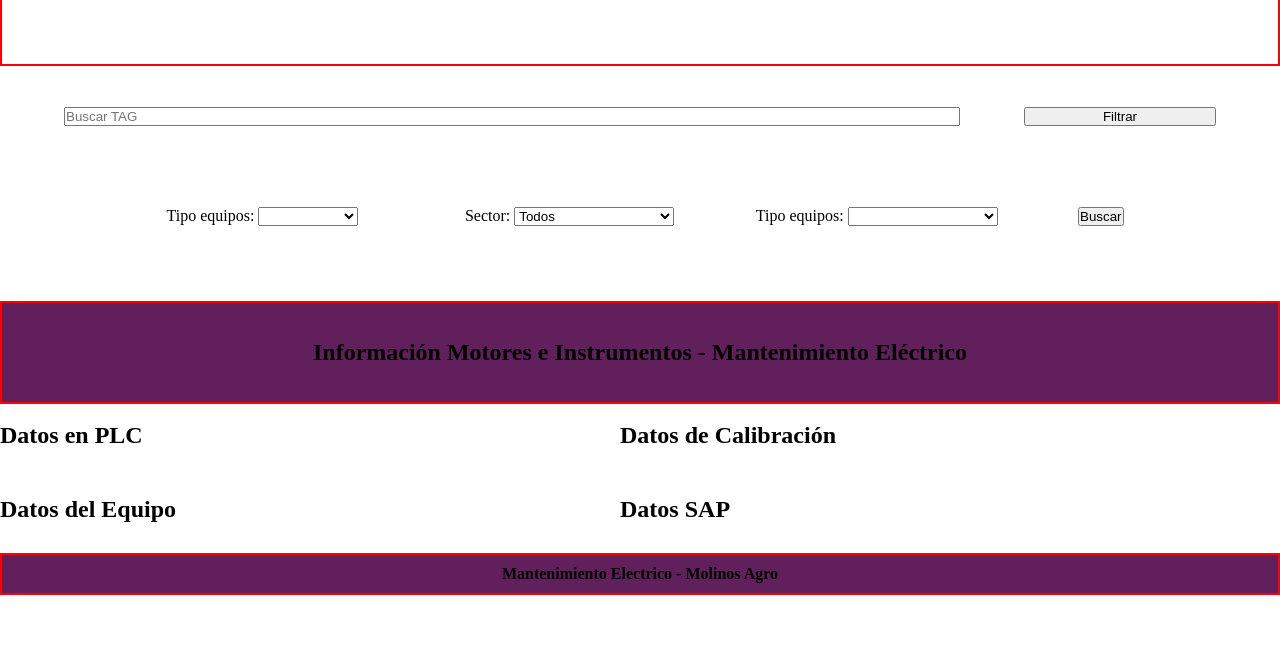
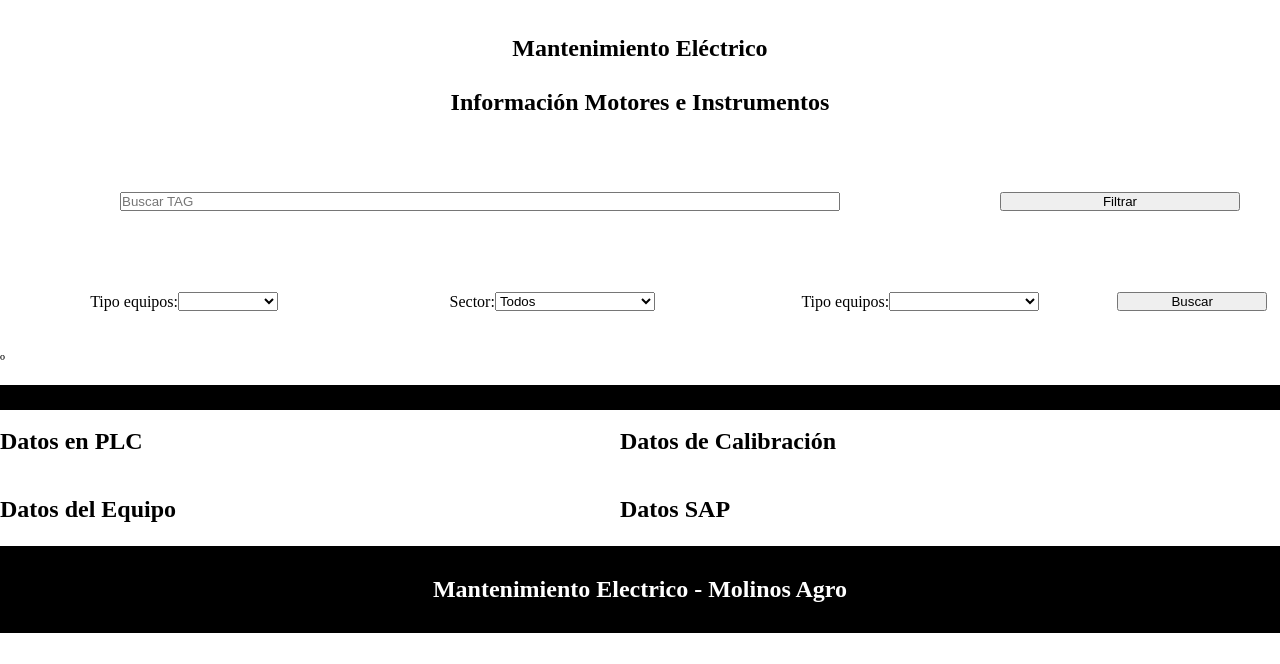
Before and after one commit to AlexCerliani/manteElecQR, a plain HTML site: page index.html in a window 1280 px wide. Shown: the part 136-800 px from the top of the page. Drawn offline with Linux system fonts and the light colour scheme; no server answers.

Commit message:
Boton buscar OK

```diff
--- a/css/styles.css
+++ b/css/styles.css
@@ -71,77 +71,102 @@ tr.even {
 }
 
 
-
-.logo{
+/*========================== HEADER ========================= */
+.encabezado{
     background-color: rgb(255, 255, 255);
     grid-area: item1;
+    display: flex;
+    flex-direction: column;
+    justify-content: center; /* Centra verticalmente */
+    align-items: center; /* Centra horizontalmente */
     text-align: center;
     text-justify: center;
     margin: 0px;
-    border: 2px solid rgba(255,0,0,255); /* a reemplazar */
-    padding: 10px;
+    border: 0px solid rgba(255,0,0,255); /* a reemplazar */
+    border-color: rgba(0,0,255,255);
+    padding: 0%;
 }
+.logo{
+    max-width: 100%; /* Para asegurar que la imagen no exceda el contenedor */
+    height: auto; /* Para mantener la proporción original de la imagen */
+}
+.titulo{
+
+}
+/*=========================================================== */
 
 
 
 
-.buscarProd {
-    grid-area: item10;
+
+
+/*========================== MAIN ========================= */
+.buscarProd-container {
+    grid-area: item40;
     display: flex;
     flex-direction: row;
-    justify-content: center;
-    align-items: center;
+    justify-content: space-between;
+    width: 100%;
 }
 
-.inputContainer {
-    position: relative;
-    flex: 1;
-    margin-right: 5%;
-    margin-left: 5%
+.inputContainer, .filtrarButtonContainer {
+  width: 75%;
+  display: flex;
+  flex-direction: column;
+  justify-content: center; /* Centra verticalmente */
+  align-items: center; /* Centra horizontalmente */
+}
+
+.filtrarButtonContainer {
+    width: 25%;
 }
 
 #inputBusqueda {
-    width: 100%;
-    padding-right: 30px; /* Ajusta según sea necesario */
+    width: 75%;
 }
 
 #filtrarButton {
-    min-width: 15%;
-    max-width: 15%;
-    margin-right: 5%;
+    width: 75%;
 }
 
 
 
 .dropdown-container{
-    grid-area: item12;
+    width: 100%;
+    grid-area: item41;
     display: flex;
     flex-direction: row;
-    justify-content: center;
-    align-items: center;
+    justify-content: space-between;
+    width: 100%;
 }
 
-.tipoEquiposDowndown-container{
-    min-width: 22%;
-    margin-left: 5%;
-    margin-right: 2%;
+.tipoEquiposDowndown-container, .sectorDowndown-container, .equiposDowndown-container, .searchButton-container{
+    width: 28%;
+    display: flex;
+    flex-direction: row;
+    justify-content: center; /* Centra verticalmente */
+    align-items: center; /* Centra horizontalmente */
 }
-.sectorDowndown-container{
-    min-width: 22%;
-    margin-right: 2%;
+
+.searchButton-container{
+    width: 16%;
+    margin-right: 1%;
+    margin-left: 1%;
 }
-.equiposDowndown-container{
-    min-width: 22%;
-    margin-right: 2%;
+
+.tipoEquiposDowndown-container, .sectorDowndown-container, .equiposDowndown-container{
+    width: 100%
 }
+
 #EquiposDropdown{
     width: 150px;
 }
-.searchButton-container{
-    min-width: 9%;
-    margin-right: 5%;
+
+#searchButton{
+    width: 150px;
 }
 
+/*========================================================= */
 
 
 
@@ -171,25 +196,27 @@ tr.even {
     padding: 10px;
 }*/
 .pie{
-    background-color: #61205b;
+    background-color: #000000;
     grid-area: item100;
     display: flex;
     align-items: center; /* Centrado vertical */
     justify-content: center; /* Centrado horizontal */
     margin: 0px;
-    border: 2px solid rgba(255,0,0,255); /* a reemplazar */
+    border: 0px solid rgba(255,0,0,255); /* a reemplazar */
     padding: 10px;
+    color: white;
 }
 .intro{
-    background-color: #61205b;
+    background-color: #000000;
     grid-area: item14;
     display: flex;
     flex-direction: column;
     align-items: center; /* Centrado vertical */
     justify-content: center; /* Centrado horizontal */
     margin: 0px;
-    border: 2px solid rgba(255,0,0,255); /* a reemplazar */
+    border: 0px solid rgba(255,0,0,255); /* a reemplazar */
     padding: 10px;
+    color: white;
 }
 /*#motorTable{
     background-color: #61205b;
@@ -203,7 +230,7 @@ tr.even {
     padding: 10px;
 }*/
 .datosPLC{
-    background-color: #206122;
+    background-color: #ffffff;
     grid-area: item15;
     /*display: flex;
     flex-direction: column;*/
@@ -215,7 +242,7 @@ tr.even {
 }
 
 .datosCalibracion{
-    background-color: #61205b;
+    background-color: #ffffff;
     grid-area: item16;
     /*display: flex;
     flex-direction: column;*/
@@ -226,7 +253,7 @@ tr.even {
     padding: 10px;
 }
 .datosEquipo{
-    background-color: #61205b;
+    background-color: #ffffff;
     grid-area: item17;
     /*display: flex;
     flex-direction: column;*/
@@ -237,7 +264,7 @@ tr.even {
     padding: 10px;
 }
 .datosSAP{
-    background-color: #61205b;
+    background-color: #ffffff;
     grid-area: item18;
     /*display: flex;
     flex-direction: column;*/
@@ -286,15 +313,9 @@ header{
     grid-template-columns: repeat(1, fit-content);
     /*  grid-template-rows: fit-content(3.5%) fit-content(10.51%) minmax(7.00%,7.00%) fit-content(12.07%) fit-content(17.52%) minmax(5.43%,5.43%) minmax(24.35%,24.35%) fit-content(15.59%) fit-content(4%);
     grid-template-columns: repeat(12,fit-content(160px)); */
+    width: 100vw; /* make sure the container takes up the full width */
     grid-template-areas:
     "item1"
-}
-
-footer {
-    grid-row: 3 / 4; /* Esta es la ubicacion en su Grid Padre */
-    grid-column: 1 / -1; /* span the full width of the container */
-    grid-template-areas:
-    "item100"
 }
 
 main{
@@ -303,18 +324,24 @@ main{
     display: grid;
     grid-template-rows: auto auto;
     grid-template-columns: 1fr;
+    width: 100vw; /* make sure the container takes up the full width */
+    grid-template-areas:
+    "item4"
+    "item5"
 }
 
 .busqueda{
+    grid-area: item4;
     display: grid;
     grid-template-rows: 100px 100px;
     grid-template-columns: 1fr;
     grid-template-areas:
-    "item10"
-    "item12"
+    "item40"
+    "item41"
 }
 
 .info{
+    grid-area: item5;
     display: grid;
     grid-template-rows: repeat(3, fit-content);
     grid-template-columns: auto fit-content;
@@ -323,3 +350,12 @@ main{
     "item15 item16"
     "item17 item18"
 }
+
+
+
+footer {
+    grid-row: 3 / 4; /* Esta es la ubicacion en su Grid Padre */
+    grid-column: 1 / -1; /* span the full width of the container */
+    grid-template-areas:
+    "item100"
+}
--- a/index.html
+++ b/index.html
@@ -7,26 +7,38 @@
     <body>
         <div class="gridGeneral">
             <header>
+                <div class="encabezado">
                     <!--<div class="mode-toggle">
                         <button id="darkModeToggle">Cambiar a Modo Oscuro</button>
                     </div>-->
                     <div class="logo">
                         <img src="assets/images/Logo_MOA.png" alt="">
                     </div>
+                    <div class="Titulo">
+                        <h1><br>Mantenimiento Eléctrico</br>
+                            <br>Información Motores e Instrumentos </br>
+                        </h1>
+                    </div>
                     <!--<div class="home">
                         <a href="../index.html" style="color: #205E61; text-decoration: none;"> <em>Inicio</em> </a>
                     </div>-->
+                </div>
             </header>
 
             <main>
-                <section class="busqueda">
-                    <div class="buscarProd">
+                <div class="busqueda">
+º
+                    <div class="buscarProd-container">
                         <div class="inputContainer">
                             <input id="inputBusqueda" placeholder="Buscar TAG" type="text" value="">
                             <select id="opcionesDropdown" size="5" style="display: none; background-color: #f0f0f0; color: #000; width: 100%;"></select>
                         </div>
+                        <div class="filtrarButtonContainer">
                             <button id="filtrarButton">Filtrar</button>
                         </div>
+
+                    </div>
+
                     <!-- Dropdowns para Sector and Tipo equipos -->
                     <div class="dropdown-container">
                         <div class="tipoEquiposDowndown-container">
@@ -67,16 +79,16 @@
                             </select>
                         </div>
                         <div class="searchButton-container">
+                            <label for="searchButton"></label>
                             <button id="searchButton">Buscar</button>
                         </div>
                     </div>
-                </section>
+                </div>
 
 
 
-                <section class="info">
+                <div class="info">
                     <div class="intro">
-                        <h1>Información Motores e Instrumentos - Mantenimiento Eléctrico</h1>
                         <div id="app"></div>
                     </div>
 
@@ -104,12 +116,12 @@
                     <div id="datosCalibracion"><br><h2>Datos de  Calibración</h2><br></div>
                     <div id="datosEquipo"><br><h2>Datos del Equipo</h2><br></div>
                     <div id="datosSAP"><br><h2>Datos SAP</h2><br></div>
-                </section>
+                </div>
             </main>
 
             <footer>
                 <div class="pie">
-                    <h4>Mantenimiento Electrico - Molinos Agro</h4>
+                    <h1>Mantenimiento Electrico - Molinos Agro</h1>
                 </div>
             </footer>
 
```
Also changed, not shown: scripts/script.js (+36 -11 lines). Lines whose indentation alone changed are shown as unchanged.
